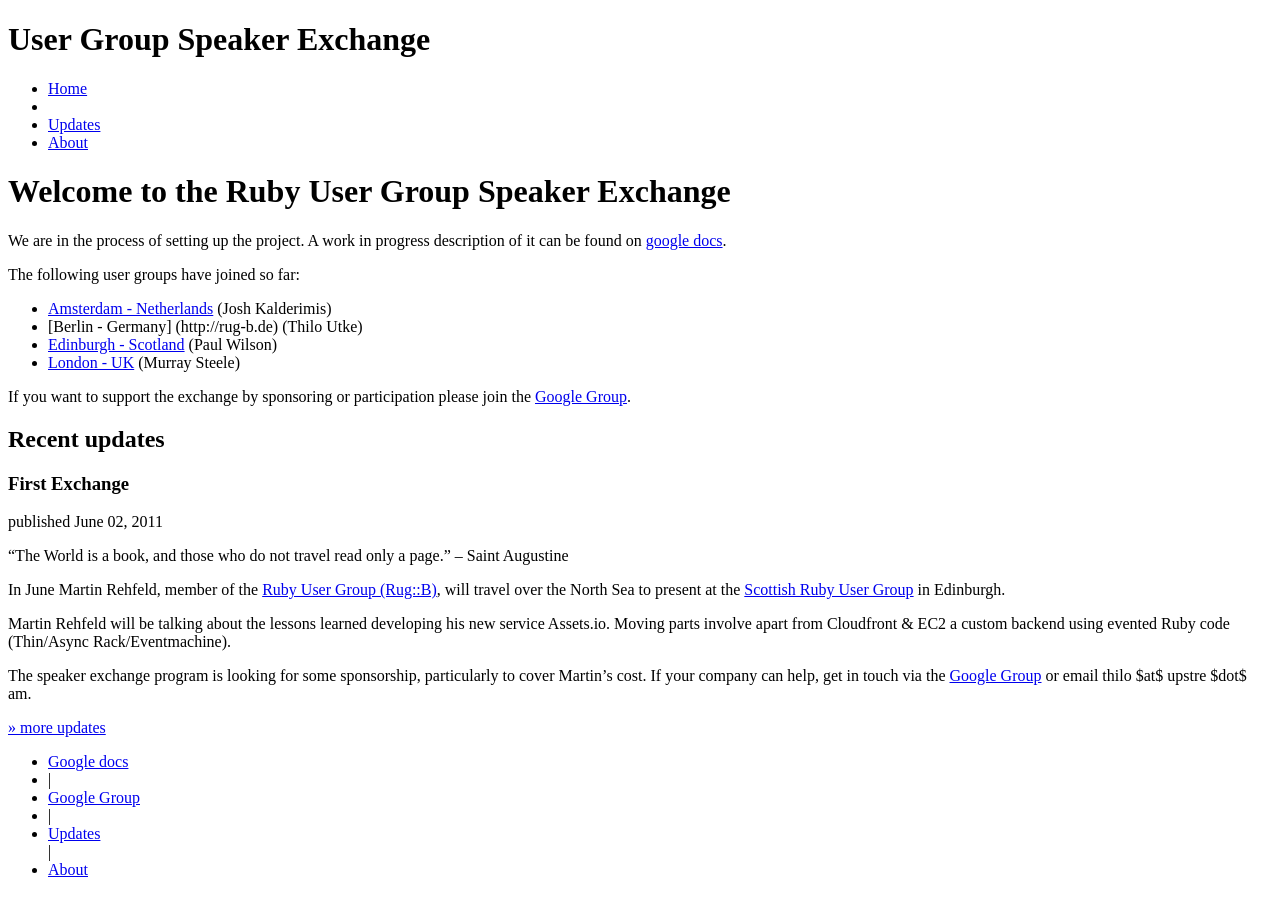
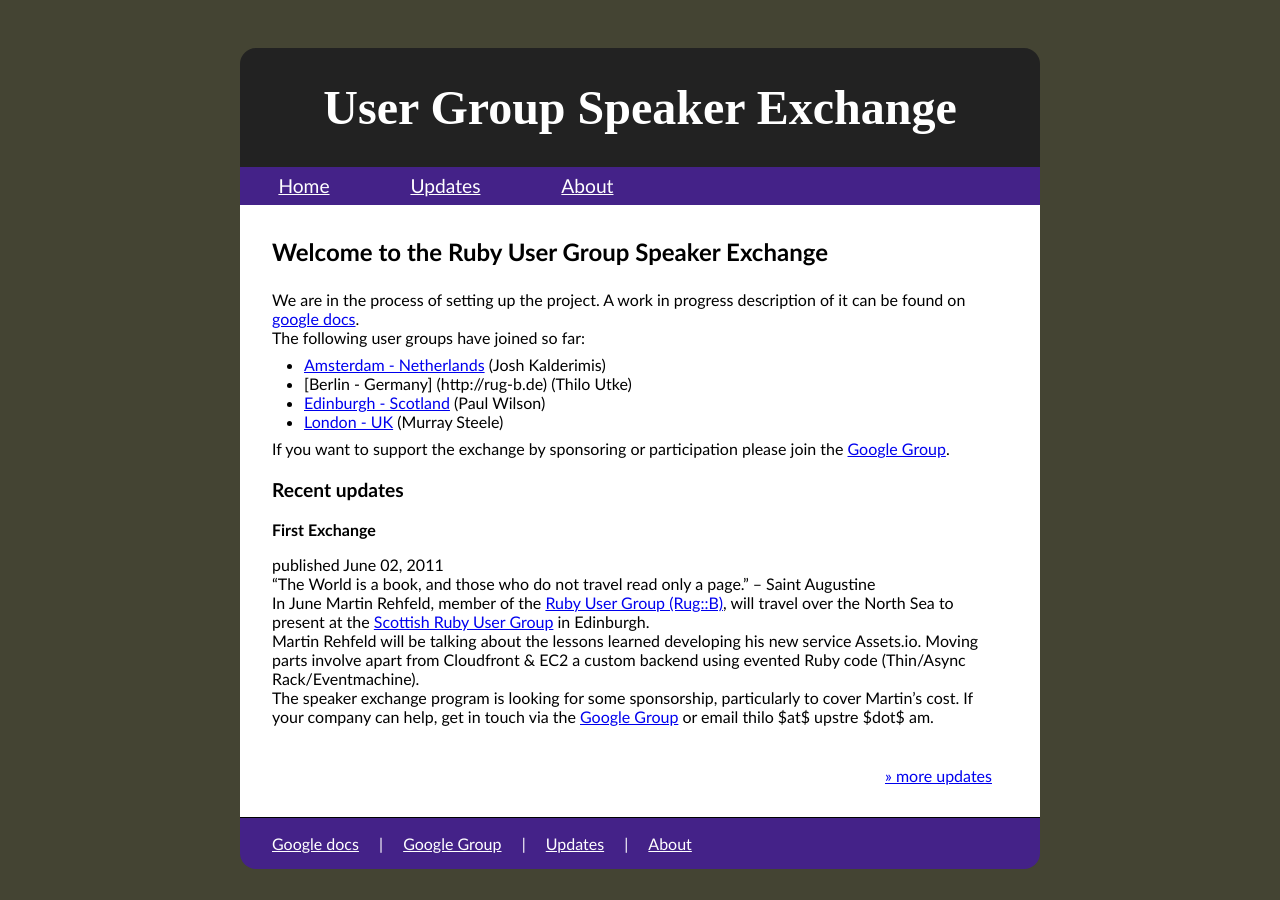
Before and after one commit to thilo/speakerexchange, a Jekyll site: the page built from index.md, in a window 1280 px wide. Built offline with Jekyll 4.4.1, drawn with Linux system fonts in a browser that asks for light colours.

Commit message:
Add favicon link but favicon image need to be created

```diff
--- a/_layouts/default.html
+++ b/_layouts/default.html
@@ -5,6 +5,7 @@
      <meta http-equiv="content-type" content="text/html; charset=utf-8" />
      <title>{{ page.title }} - User Group Speaker Exchange</title>
      <meta name="author" content="Thilo Utke" />
+    <link rel="shortcut icon" href="/images/favicon.png" type="image/x-icon" />
     <link rel="stylesheet" href="/css/stylesheets/site.css" type="text/css" />
   </head>
   <body>
--- /dev/null
+++ b/css/stylesheets/site.css
@@ -0,0 +1,146 @@
+/* line 8, ../src/site.sass */
+* {
+  margin: 0;
+  padding: 0;
+}
+
+/* line 12, ../src/site.sass */
+body {
+  font-family: trebuchet ms, arial, clean, sans-serif;
+  background: #444433;
+  color: black;
+}
+
+/* line 17, ../src/site.sass */
+#wrapper {
+  width: 50em;
+  margin: 3em auto 0;
+  background: white;
+  -moz-border-radius: 2em;
+  -webkit-border-radius: 2em;
+  border-radius: 2em;
+}
+
+/* line 25, ../src/site.sass */
+#header {
+  font-family: Trebuchet;
+  background: #222222;
+  text-align: left;
+  -moz-border-radius-topleft: 1em;
+  -webkit-border-top-left-radius: 1em;
+  -moz-border-radius-topright: 1em;
+  -webkit-border-top-right-radius: 1em;
+  border-top-left-radius: 1em;
+  border-top-right-radius: 1em;
+  padding: 2em;
+  text-align: center;
+}
+/* line 37, ../src/site.sass */
+#header h1 {
+  font-size: 3em;
+  color: white;
+}
+
+/* line 41, ../src/site.sass */
+#navigation {
+  background: #442288;
+}
+/* line 43, ../src/site.sass */
+#navigation ul {
+  list-style: none;
+  margin: 0;
+  text-align: left;
+}
+/* line 47, ../src/site.sass */
+#navigation ul li {
+  display: inline;
+}
+/* line 49, ../src/site.sass */
+#navigation ul li a {
+  color: white;
+  font-size: 1.2em;
+  padding: 2em;
+  line-height: 2em;
+}
+
+/* line 55, ../src/site.sass */
+#content {
+  padding: 2em;
+}
+/* line 57, ../src/site.sass */
+#content h1 {
+  font-size: 1.5em;
+  color: black;
+  margin: 0 0 1em;
+}
+/* line 61, ../src/site.sass */
+#content h2 {
+  font-size: 1.2em;
+  color: black;
+  margin: 1em 0 1em 0;
+}
+/* line 65, ../src/site.sass */
+#content h3 {
+  font-size: 1em;
+  color: black;
+  margin: 0 0 1em 0;
+}
+/* line 70, ../src/site.sass */
+#content ul {
+  margin: 0.5em 0 0.5em 2em;
+}
+
+/* line 73, ../src/site.sass */
+.clearer {
+  clear: both;
+}
+
+/* line 76, ../src/site.sass */
+#footer {
+  background: #442288;
+  -moz-border-radius-bottomleft: 1em;
+  -webkit-border-bottom-left-radius: 1em;
+  -moz-border-radius-bottomright: 1em;
+  -webkit-border-bottom-right-radius: 1em;
+  border-bottom-left-radius: 1em;
+  border-bottom-right-radius: 1em;
+  margin-bottom: 1em;
+  border-top: 1px solid black;
+  color: white;
+  padding: 1em;
+}
+/* line 88, ../src/site.sass */
+#footer ul {
+  list-style: none;
+  margin: 0;
+  text-align: left;
+}
+/* line 92, ../src/site.sass */
+#footer ul li {
+  display: inline;
+}
+/* line 94, ../src/site.sass */
+#footer ul li a {
+  color: white;
+  font-size: 1em;
+  padding: 1em;
+  line-height: 1em;
+}
+
+/* line 100, ../src/site.sass */
+#archive {
+  float: right;
+  margin: 1.5em 0 1em 0;
+  padding: 1em;
+}
+
+/* line 105, ../src/site.sass */
+ul#archive {
+  list-style-type: none;
+  float: left;
+}
+/* line 108, ../src/site.sass */
+ul#archive li {
+  line-height: 1.5em;
+  margin-left: 15px;
+}
```
Also changed, not shown: css/src/site.sass (added, +110 -0 lines), README.md.
